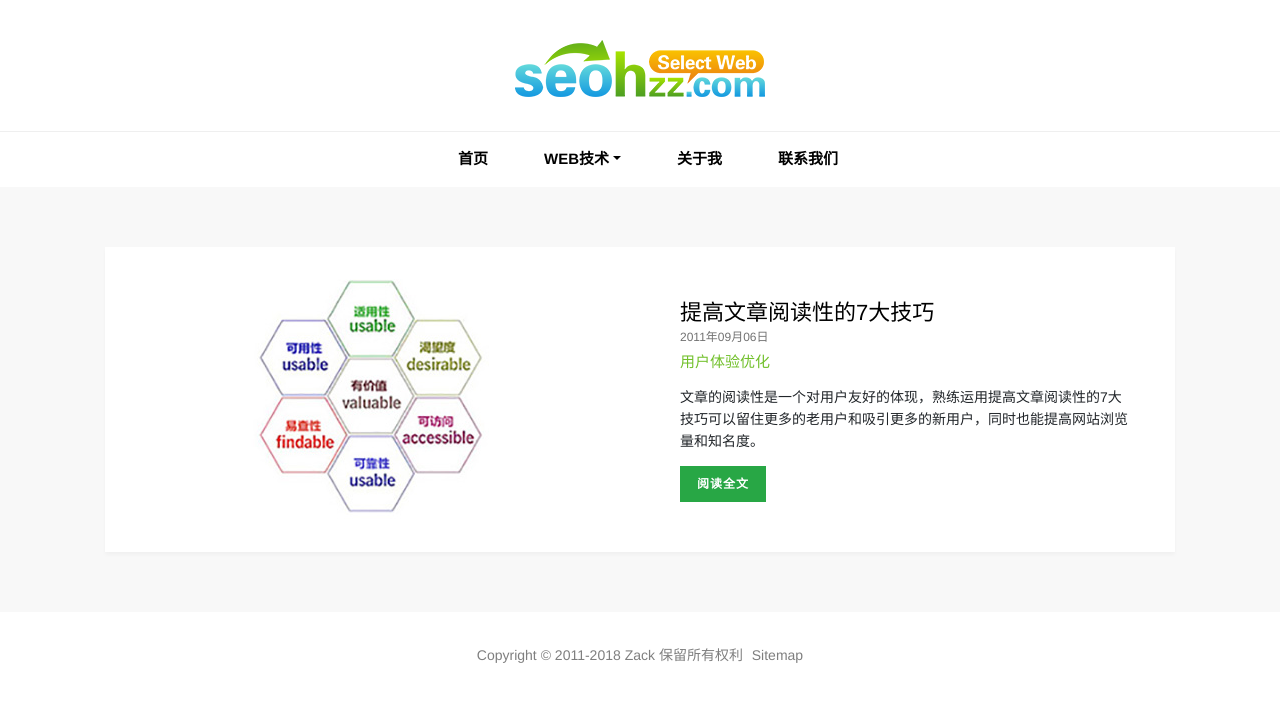
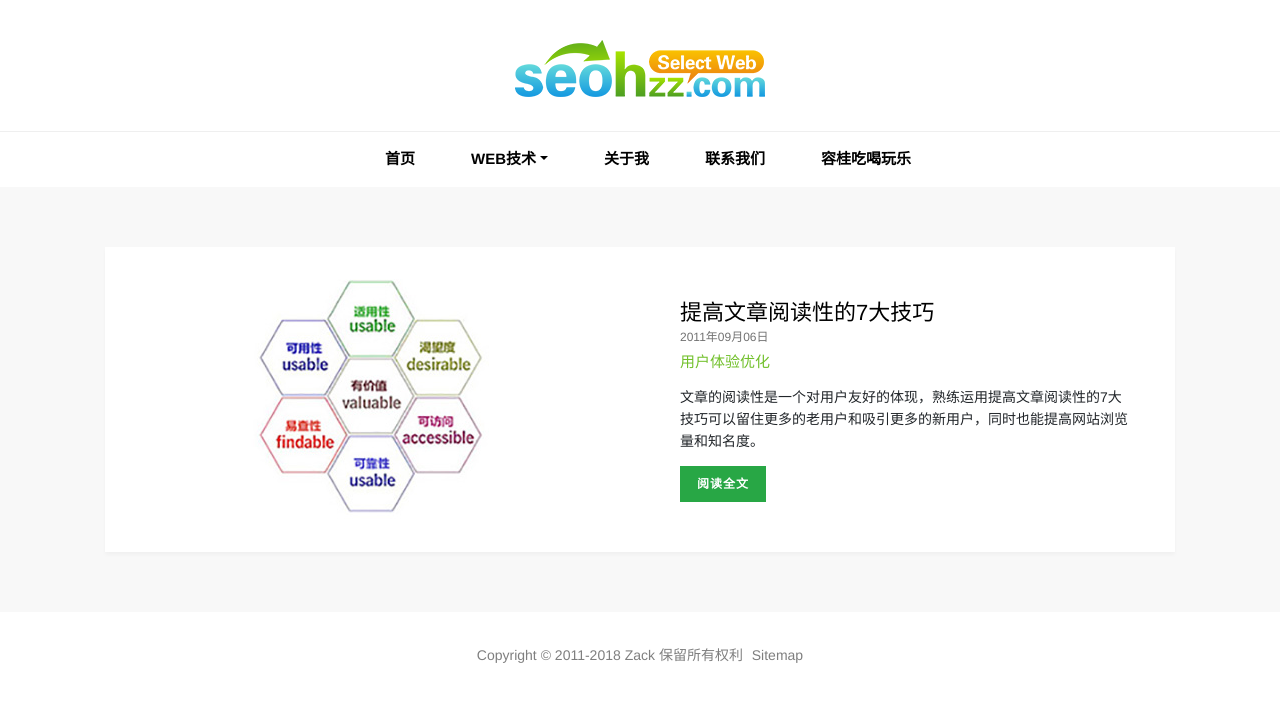
Before and after one commit to Candy779790500/Candy779790500.github.io, a Jekyll site: the page built from index.html, in a window 1280 px wide. Shown: the top 702 px of the page. Built offline with Jekyll 4.4.1, drawn with Linux system fonts in a browser that asks for light colours.

Commit message:
Update default.html

```diff
--- a/_layouts/default.html
+++ b/_layouts/default.html
@@ -34,6 +34,7 @@
             </li>
             <li class="nav-item"><a class="nav-link" href="{{ site.url }}/about/">关于我</a></li>
             <li class="nav-item"><a class="nav-link" href="{{ site.url }}/contact/">联系我们</a></li>
+            <li class="nav-item"><a class="nav-link" href="{{ site.url }}/contact/">容桂吃喝玩乐</a></li>
           </ul>
         </div>
       </nav>
```
